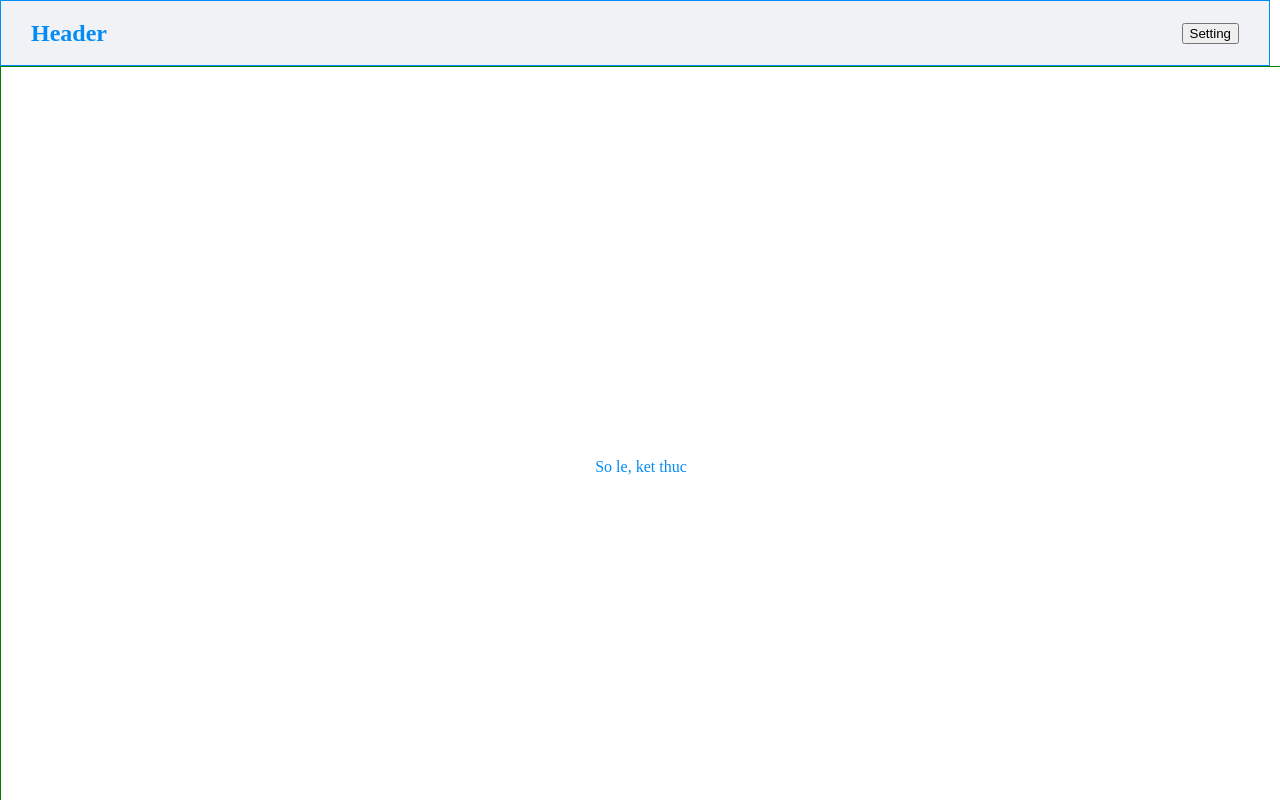
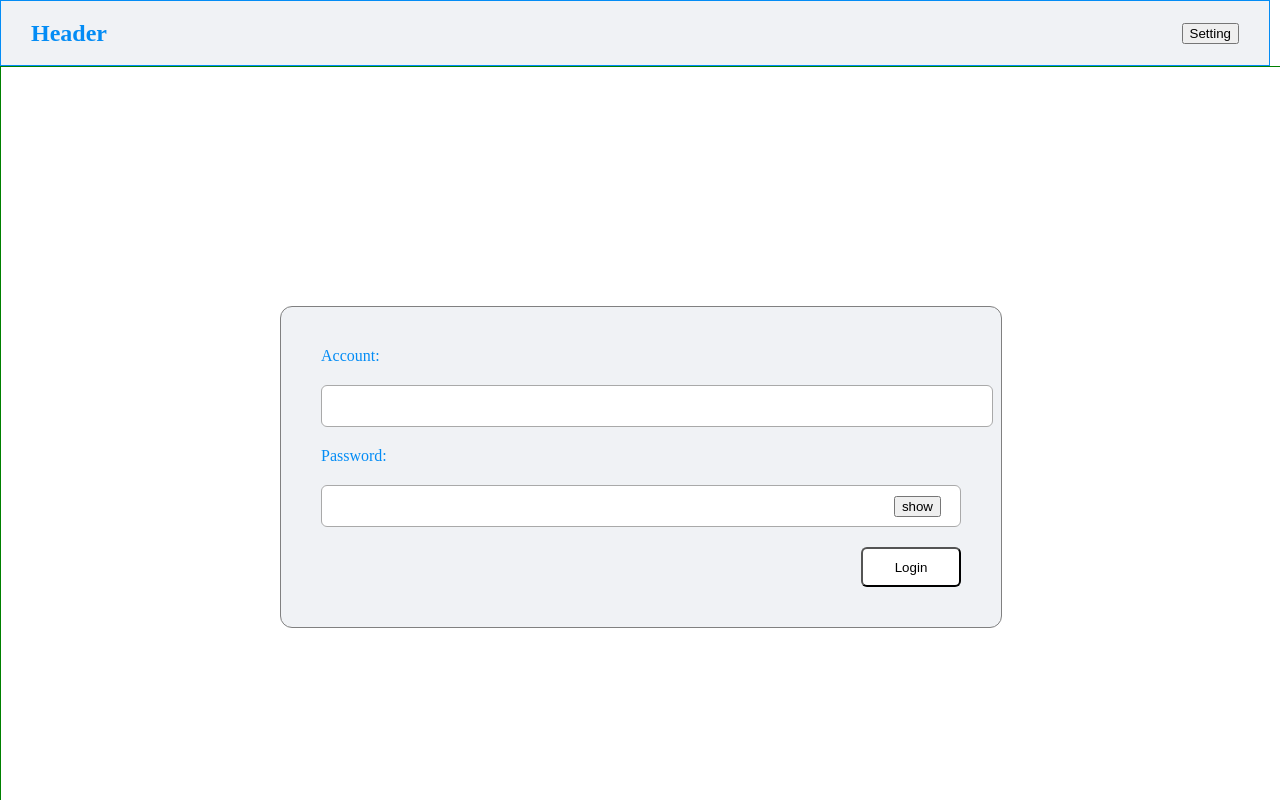
Before and after one commit to chep267/todo-react, a React (Vite) app: page / in a window 1280 px wide. Shown: the top 800 px of the page. Built offline with nearby package versions, Linux system fonts and the light colour scheme.

Commit message:
dongntd: init todo-react

```diff
--- a/src/components/Main.tsx
+++ b/src/components/Main.tsx
@@ -1,22 +1,70 @@
 import * as React from 'react';
 
 /** components */
-import MainContent from './MainContent.jsx';
 
 /** styles */
 import '../css/main.css';
 
 export default function Main() {
-    const num = 21;
-    const isSoChan = num % 2 === 0;
+    const [account, setAccount] = React.useState('');
+    const [password, setPassword] = React.useState('');
+    const [isShowPass, setShowPass] = React.useState(false);
+
+    const onChangeAccount = (event) => {
+        const text = event.target.value;
+        setAccount(text);
+    };
+
+    const onChangePassword = (event) => {
+        const text = event.target.value;
+        setPassword(text);
+    };
+
+    const onSubmit = (data) => {
+        console.log('data: ', account, ' - ', password);
+        fetch('https://localhost:8080', {
+            method: 'post',
+            body: { account, password },
+        });
+        alert(`Ban dang login
+        Account: ${account}
+        Password: ${password}`);
+    };
+
+    const handleUpdateShow = () => {
+        setShowPass(!isShowPass);
+    };
 
     return (
         <main className="main">
-            {isSoChan ? (
-                <span>Xin chao, day la so chan</span>
-            ) : (
-                <span>So le, ket thuc</span>
-            )}
+            <div className="form-login">
+                <label htmlFor="account">Account:</label>
+                <input
+                    name="account"
+                    type="text"
+                    value={account}
+                    onChange={onChangeAccount}
+                />
+
+                <label htmlFor="password">Password:</label>
+                <div className="input-password-wrap">
+                    <input
+                        name="password"
+                        type={isShowPass ? 'text' : 'password'}
+                        value={password}
+                        onChange={onChangePassword}
+                    />
+                    <button onClick={handleUpdateShow} className="button-show">
+                        {isShowPass ? 'hide' : 'show'}
+                    </button>
+                </div>
+
+                <div className="button-login-wrap">
+                    <button onClick={onSubmit} className="button-login">
+                        Login
+                    </button>
+                </div>
+            </div>
         </main>
     );
 }
--- a/src/css/main.css
+++ b/src/css/main.css
@@ -9,3 +9,54 @@
     justify-content: center;
     align-items: center;
 }
+
+.form-login {
+    display: flex;
+    flex-direction: column;
+    background-color: #f0f2f5;
+    border: 1px solid gray;
+    width: 50%;
+    border-radius: 12px;
+    gap: 20px;
+    padding: 40px;
+}
+
+input {
+    width: 100%;
+    height: 40px;
+    border-radius: 6px;
+    border: 1px solid darkgrey;
+    outline: none;
+    padding: 0 15px;
+}
+
+.input-password-wrap {
+    position: relative;
+    display: flex;
+    justify-content: center;
+    align-items: center;
+}
+
+.button-show {
+    position: absolute;
+    right: 20px;
+    z-index: 1;
+}
+
+.button-login-wrap {
+   display: flex;
+   justify-content: flex-end;
+}
+
+.button-login {
+    width: 100px;
+    height: 40px;
+    border-radius: 6px;
+    cursor: pointer;
+    outline: none;
+    background-color: #ffffff;
+}
+.button-login:hover  {
+    background-color: #038cf5;
+    color: #fff;
+}
--- a/src/react/components/index.tsx
+++ b/src/react/components/index.tsx
@@ -6,7 +6,6 @@
 
 import Header from '@components/Header';
 import Main from '@components/Main';
-import Footer from '@components/Footer';
 
 /** global styles */
 import './global.css';
@@ -16,7 +15,6 @@ export default function App() {
         <>
             <Header />
             <Main />
-            <Footer />
         </>
     );
 }
```
Also changed, not shown: src/components/Header.tsx (+6 -6 lines).
